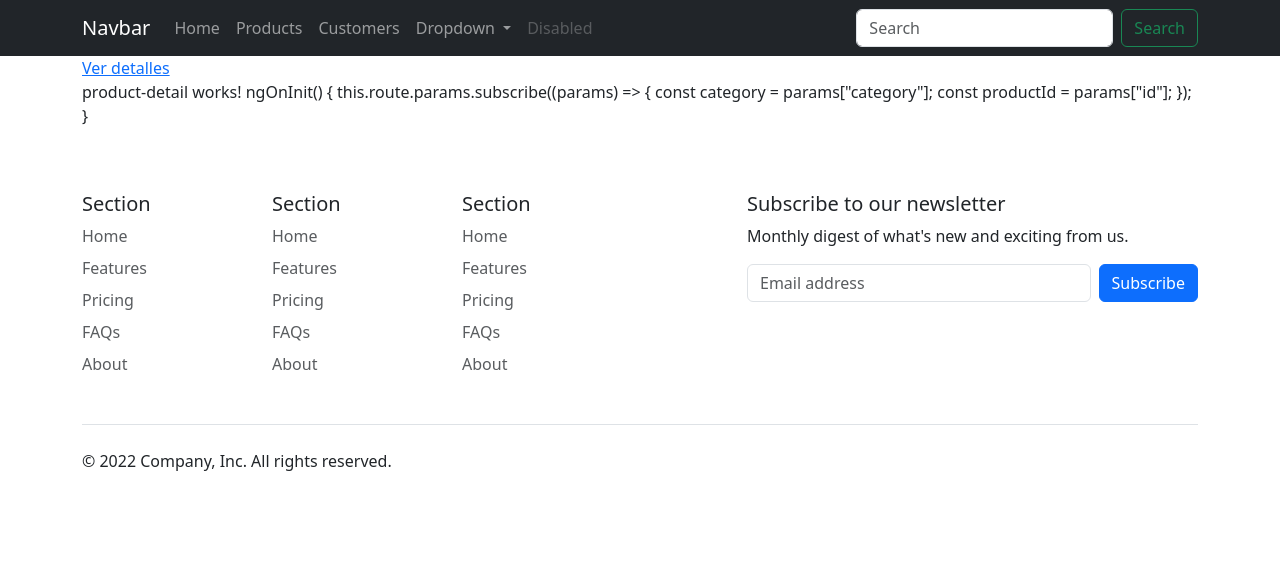
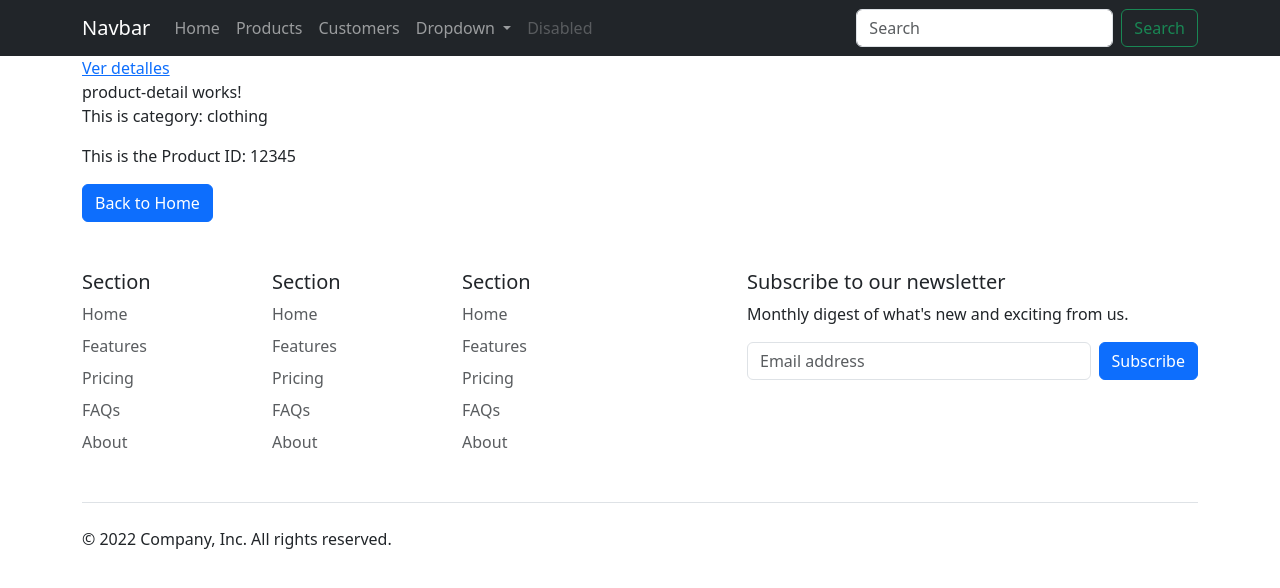
Before and after one commit to paul-ventura-git/angular-router-bootstrap, an Angular app: page /products/clothing/548 in a window 1280 px wide. Shown: the top 588 px of the page. Built offline with nearby package versions, Linux system fonts and the light colour scheme.

Commit message:
Router Link

```diff
--- a/src/app/products/product-detail/product-detail.component.html
+++ b/src/app/products/product-detail/product-detail.component.html
@@ -1,3 +1,9 @@
-<p>product-detail works!
-  {{this.ngOnInit}}
-</p>
+<div>product-detail works!
+  <p>This is category:
+  {{category}}</p>
+  <p>This is the Product ID:
+  {{productId}}</p>
+  <button class="btn btn-primary" type="button" routerLink="/">
+    Back to Home
+  </button>
+</div>
--- a/src/app/products/product-detail/product-detail.component.ts
+++ b/src/app/products/product-detail/product-detail.component.ts
@@ -1,15 +1,21 @@
 import { Component } from '@angular/core';
-import { ActivatedRoute } from '@angular/router';
+import { ActivatedRoute, RouterLink, RouterModule, RouterOutlet } from '@angular/router';
 @Component({
   selector: 'app-product-detail',
   standalone: true,
-  imports: [],
+  imports: [RouterModule, RouterOutlet],
   templateUrl: './product-detail.component.html',
   styleUrl: './product-detail.component.css'
 })
 export class ProductDetailComponent {
 
-  constructor(private route: ActivatedRoute) { }
+  category: String
+  productId: String
+
+  constructor(private route: ActivatedRoute) {
+    this.category = "clothing";
+    this.productId = "12345";
+  }
 
   ngOnInit() {
     this.route.params.subscribe(params => {
```
